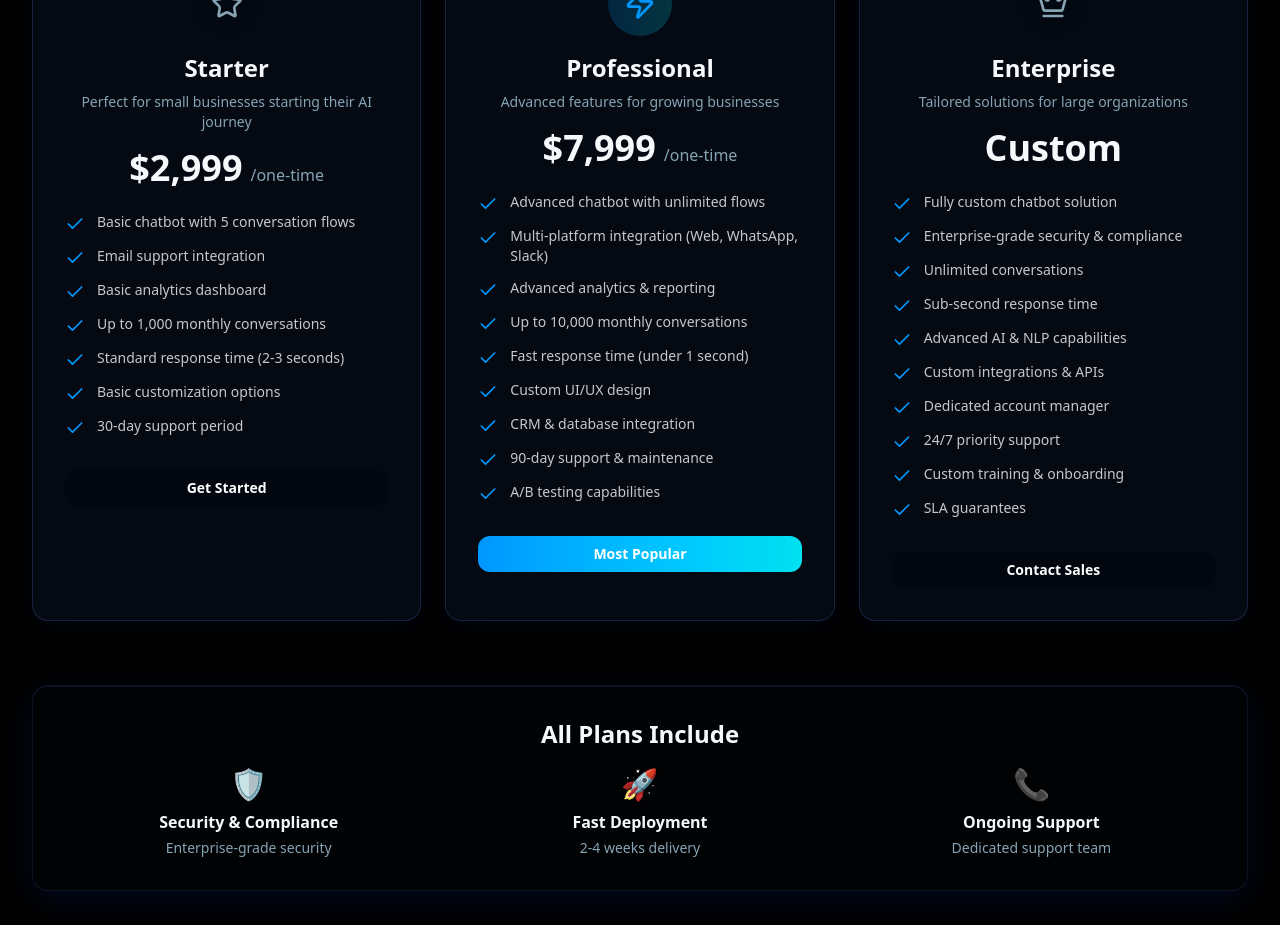
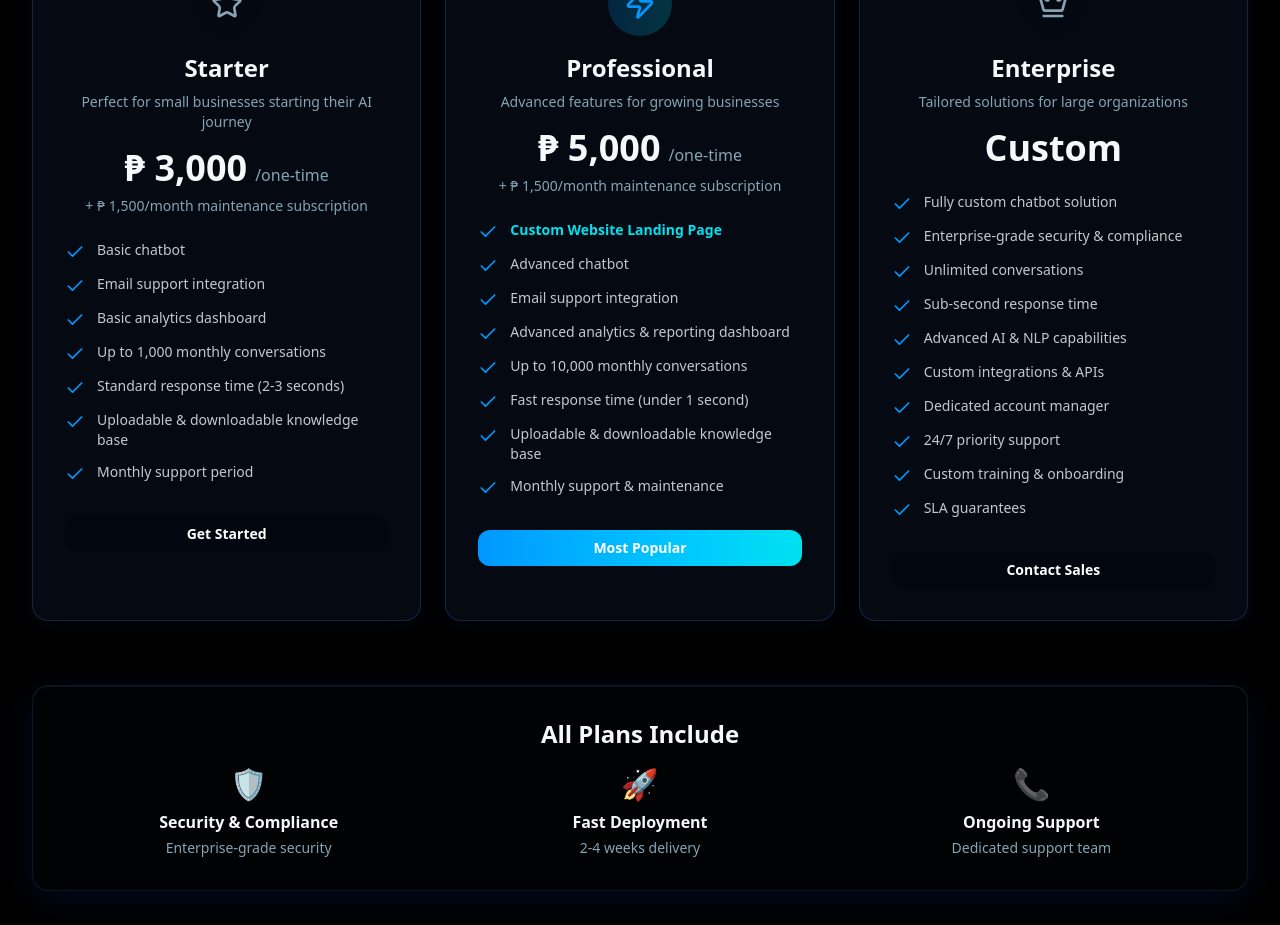
Before and after one commit to stalzkie/binggbot, a Next.js app: page / in a window 1280 px wide. Shown: the part 1960-2885 px from the top of the page. Built offline with nearby package versions, Linux system fonts and the light colour scheme.

Commit message:
Changed prices and features for standard and basic

```diff
--- a/components/sections/pricing.tsx
+++ b/components/sections/pricing.tsx
@@ -16,29 +16,32 @@ interface PricingTier {
   icon: React.ElementType;
   buttonText: string;
   badge?: string;
+  subscriptionPrice?: string;
 }
 
 const pricingTiers: PricingTier[] = [
   {
     name: "Starter",
-    price: "$2,999",
+    price: "₱ 3,000",
     period: "one-time",
+    subscriptionPrice: "+ ₱ 1,500/month maintenance subscription",
     description: "Perfect for small businesses starting their AI journey",
     icon: Star,
     buttonText: "Get Started",
     features: [
-      "Basic chatbot with 5 conversation flows",
+      "Basic chatbot",
       "Email support integration",
       "Basic analytics dashboard",
       "Up to 1,000 monthly conversations",
       "Standard response time (2-3 seconds)",
-      "Basic customization options",
-      "30-day support period",
+      "Uploadable & downloadable knowledge base",
+      "Monthly support period",
     ],
   },
   {
     name: "Professional",
-    price: "$7,999",
+    price: "₱ 5,000",
+    subscriptionPrice: "+ ₱ 1,500/month maintenance subscription",
     period: "one-time",
     description: "Advanced features for growing businesses",
     icon: Zap,
@@ -46,15 +49,14 @@ const pricingTiers: PricingTier[] = [
     highlighted: true,
     badge: "Most Popular",
     features: [
-      "Advanced chatbot with unlimited flows",
-      "Multi-platform integration (Web, WhatsApp, Slack)",
-      "Advanced analytics & reporting",
+      "**Custom Website Landing Page**",
+      "Advanced chatbot",
+      "Email support integration",
+      "Advanced analytics & reporting dashboard",
       "Up to 10,000 monthly conversations",
       "Fast response time (under 1 second)",
-      "Custom UI/UX design",
-      "CRM & database integration",
-      "90-day support & maintenance",
-      "A/B testing capabilities",
+      "Uploadable & downloadable knowledge base",
+      "Monthly support & maintenance",
     ],
   },
   {
@@ -130,6 +132,11 @@ function PricingCard({ tier, index, onContactClick }: PricingCardProps) {
                 <span className="text-muted-foreground ml-2">/{tier.period}</span>
               )}
             </div>
+              {tier.subscriptionPrice && (
+                <div className="text-sm text-muted-foreground mt-2">
+                  {tier.subscriptionPrice}
+                </div>
+              )}
           </div>
         </div>
 
@@ -143,7 +150,15 @@ function PricingCard({ tier, index, onContactClick }: PricingCardProps) {
               transition={{ delay: index * 0.1 + featureIndex * 0.05 }}
             >
               <Check className="h-5 w-5 text-primary flex-shrink-0 mt-0.5" />
-              <span className="text-foreground/80 text-sm">{feature}</span>
+              <span
+                className={`text-sm ${
+                  feature.startsWith("**") && feature.endsWith("**")
+                    ? "font-bold text-accent"
+                    : "text-foreground/80"
+                }`}
+              >
+                {feature.replace(/\*\*/g, "")}
+              </span>
             </motion.li>
           ))}
         </ul>
```
Also changed, not shown: package.json (+0 -9 lines).
